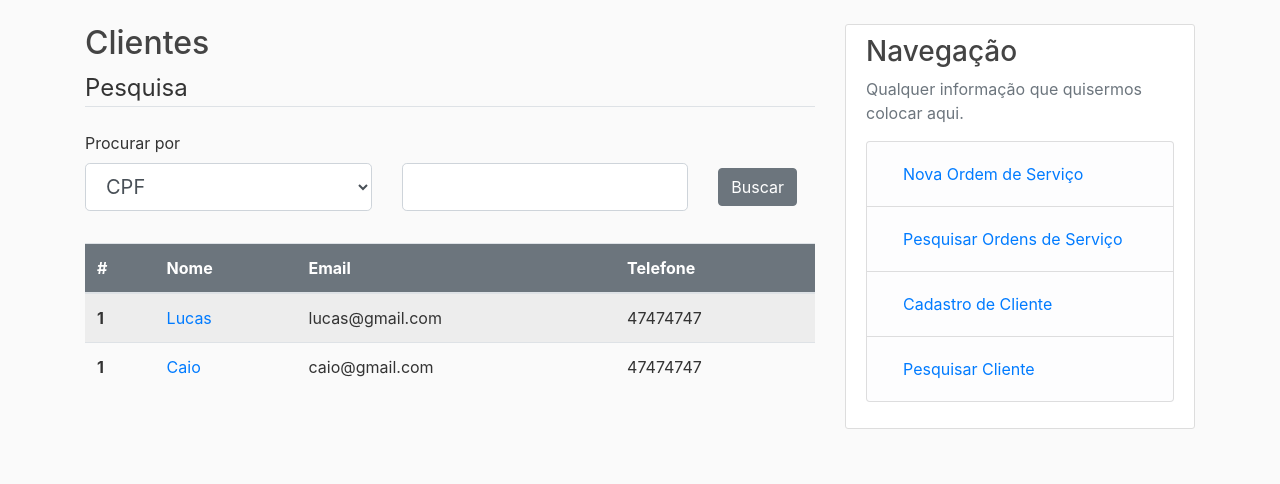
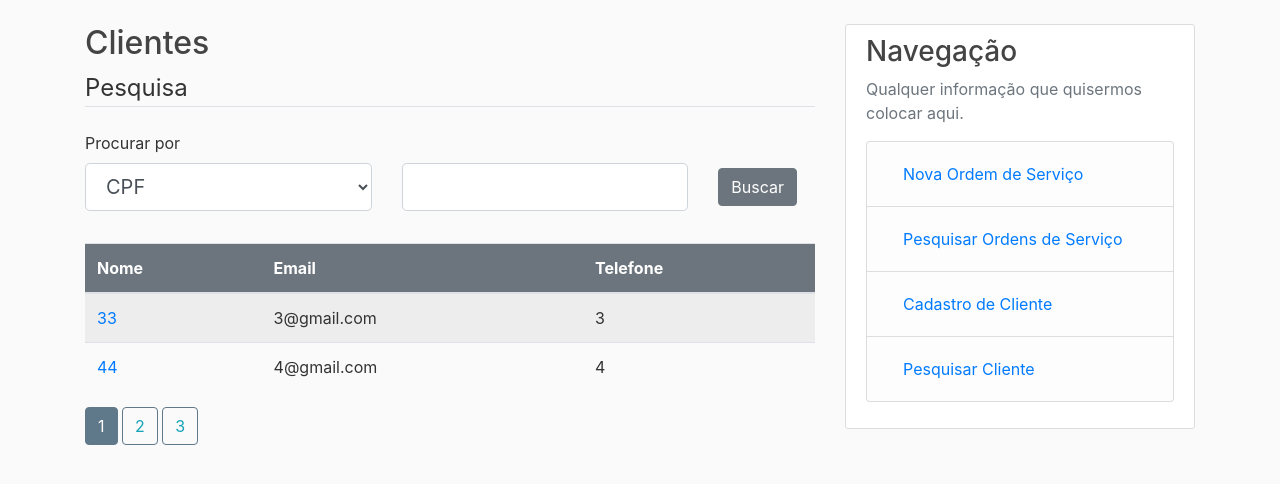
Before and after one commit to dgmolina-impacta/ope, a Flask app: page /search/client in a window 1280 px wide. Shown: the part 56-540 px from the top of the page. Run offline with Flask 2, Linux system fonts and the light colour scheme; a user stored in the database is signed in; data comes from the database, SQL or seed files in the repository; both versions use the stored data as it was after the commit; some libraries are stand-ins or nearby versions.

Commit message:
Pesquisa de Clientes Finalizada | Iniciando Visualizar Cliente

```diff
--- a/app/osmanager/routes.py
+++ b/app/osmanager/routes.py
@@ -82,8 +82,37 @@ def register_client():
         return redirect(url_for("home"))
     return render_template("client.html", title='Novo Cliente', form=form)
 
-@app.route('/search/client')
+
+@app.route('/search/client', methods=['GET', 'POST'])
 @login_required
 def search_client():
     form = SearchClientForm()
-    return render_template("search_client.html", title="Pesquisar Clientes", form=form)
+    page = request.args.get("page", 1, type=int)
+    opcao_busca = request.args.get("opcao_busca", None, type=str)
+    valor_busca = request.args.get("valor_busca", None, type=str)
+    per_page = 2
+    if form.validate_on_submit():
+        opcao_busca = form.procurar_por.data
+        valor_busca = form.entrada_texto.data
+        return redirect(url_for('search_client', opcao_busca=opcao_busca, valor_busca=valor_busca))
+    elif opcao_busca and valor_busca:
+        if opcao_busca == "cpf":
+            clientes = Cliente.query.filter_by(cpf=valor_busca).paginate(page=page, per_page=per_page)
+        else:
+            clientes = Cliente.query.filter(db.text(f"nome LIKE '%{valor_busca}%'")).order_by(Cliente.nome.asc()).paginate(page=page, per_page=per_page)
+
+        if not clientes.items:
+            flash("Nenhum registro encontrado", "danger")
+
+        return render_template("search_client.html", title="Pesquisar Clientes", form=form, clientes=clientes, opcao_busca=opcao_busca, valor_busca=valor_busca)
+    else:
+        clientes = Cliente.query.order_by(Cliente.nome.asc()).paginate(page=page, per_page=per_page)
+
+    return render_template("search_client.html", title="Pesquisar Clientes", form=form, clientes=clientes)
+
+
+@app.route('/view/client/<id>', methods=['GET'])
+@login_required
+def view_client(id):
+    cliente = Cliente.query.get(id)
+    return render_template('view_client.html', title="Dados do Cliente", cliente=cliente)
--- a/app/osmanager/static/main.css
+++ b/app/osmanager/static/main.css
@@ -93,3 +93,12 @@ a.article-title:hover {
   background: #6c757d;
   color: #fff;
 }
+
+.btn-info {
+  background-color: #5f788a;
+  border-color: #5f788a;
+}
+
+.btn-outline-info {
+  border-color: #5f788a;
+}
--- a/app/osmanager/templates/search_client.html
+++ b/app/osmanager/templates/search_client.html
@@ -51,27 +51,35 @@
     <table class="table table-striped">
         <thead class="thead-gray">
             <tr>
-            <th scope="col">#</th>
+
             <th scope="col">Nome</th>
             <th scope="col">Email</th>
             <th scope="col">Telefone</th>
             </tr>
         </thead>
         <tbody>
-            <tr>
-                <th scope="row">1</th>
-                <td><a class="" href="#">Lucas</a></td>
-                <td>lucas@gmail.com</td>
-                <td>47474747</td>
-            </tr>
-            <tr>
-                <th scope="row">1</th>
-                <td><a class="" href="#">Caio</a></td>
-                <td>caio@gmail.com</td>
-                <td>47474747</td>
-            </tr>
+            {% for cliente in clientes.items %}
+                <tr>
 
-        </table>
+                    <td><a href="{{url_for('view_client', id=cliente.id)}}">{{ cliente.nome }}</a></td>
+                    <td>{{ cliente.email }}</td>
+                    <td>{{ cliente.telefone }}</td>
+                </tr>
+            {% endfor %}
+        </tbody>
+    </table>
+
+    {% for page_num in clientes.iter_pages(left_edge=1, right_edge=1, left_current=1, right_current=2) %}
+      {% if page_num %}
+        {% if clientes.page == page_num %}
+          <a class="btn btn-info mb-4" {% if opcao_busca %}href="{{ url_for('search_client', page=page_num, opcao_busca=opcao_busca, valor_busca=valor_busca) }}"{% else %}href="{{ url_for('search_client', page=page_num) }}"{% endif %}>{{ page_num }}</a>
+        {% else %}
+          <a class="btn btn-outline-info mb-4" {% if opcao_busca %}href="{{ url_for('search_client', page=page_num, opcao_busca=opcao_busca, valor_busca=valor_busca) }}"{% else %}href="{{ url_for('search_client', page=page_num) }}"{% endif %}>{{ page_num }}</a>
+        {% endif %}
+      {% else %}
+        ...
+      {% endif %}
+    {% endfor %}
 
 
 {% endblock content %}
```
Also changed, not shown: app/osmanager/templates/view_client.html (added, +16 -0 lines), app/osmanager/site.db.
